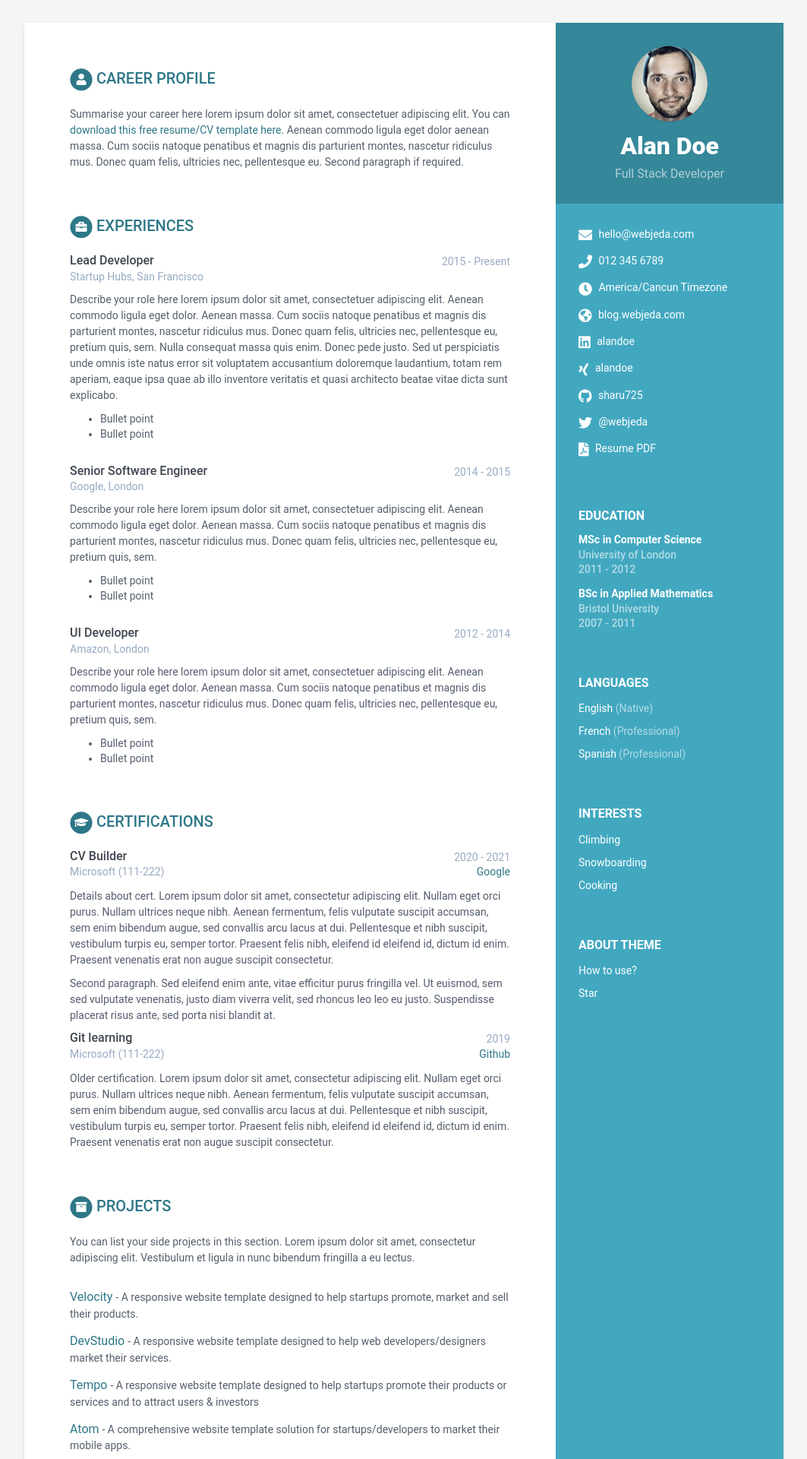
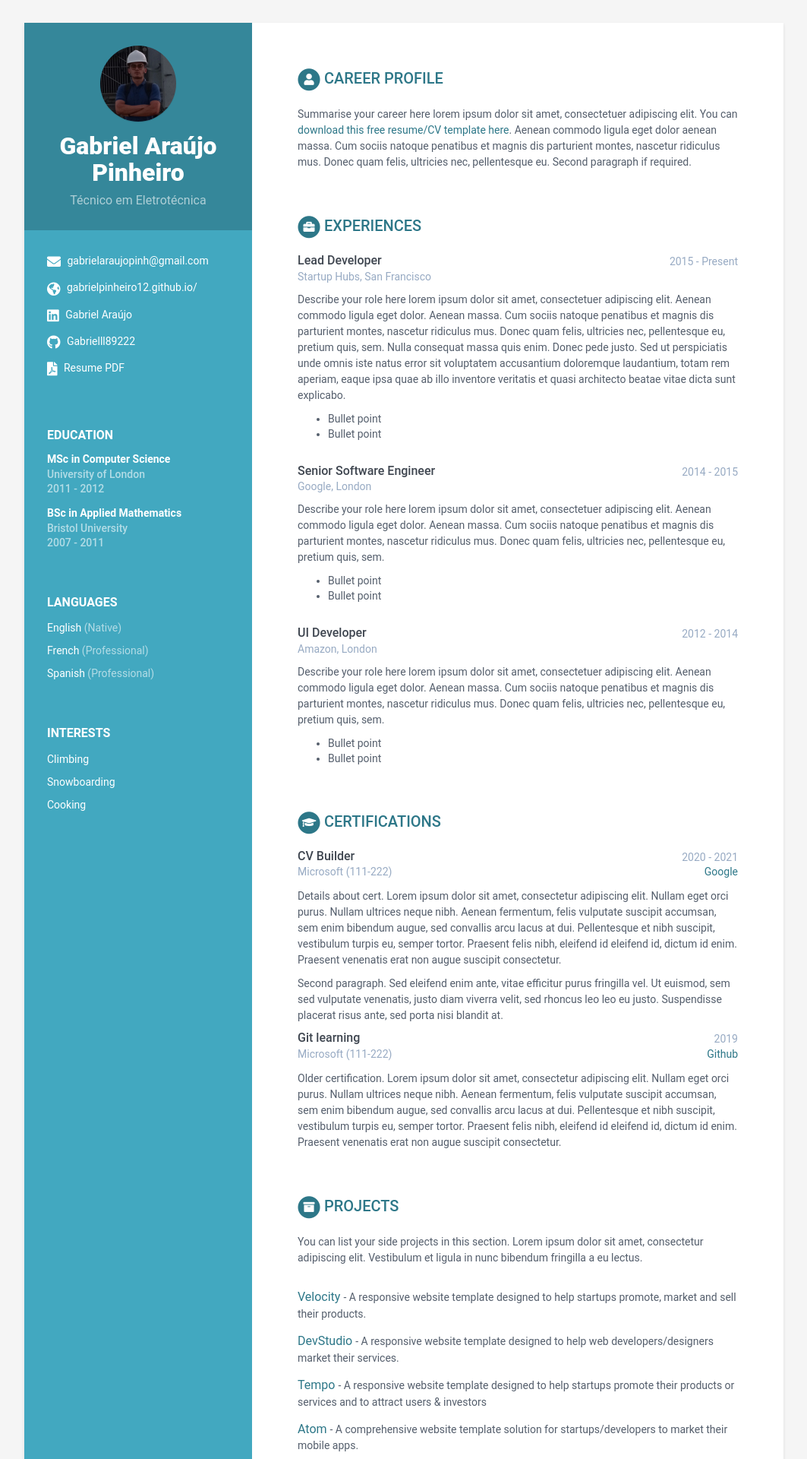
Before and after one commit to GabrielPinheiro12/GabrielPinheiro12.github.io, a Jekyll site: the page built from index.html, in a window 1280 px wide. Shown: the top 1920 px of the page at 76% size, without its empty margins (108-1171 px from the left). Built offline with Jekyll 4.4.1, drawn with Linux system fonts in a browser that asks for light colours.

Commit message:
Primeira mudança

```diff
--- a/_config.yml
+++ b/_config.yml
@@ -1,7 +1,7 @@
 #Update all the sections by editing the data.yml file inside _data folder.
 
 # Site Settings
-title: My Resume
+title: Gabriel Araújo Pinheiro
 url: 'http://webjeda.com'
 
 #change it according to your repository name
--- a/_data/data.yml
+++ b/_data/data.yml
@@ -3,32 +3,25 @@
 #
 
 sidebar:
-    position: right # position of the sidebar : left or right
-    about: True # set to False or comment line if you want to remove the "how to use?" in the sidebar
+    position: left # position of the sidebar : left or right
+    about: False # set to False or comment line if you want to remove the "how to use?" in the sidebar
     education: True # set to False if you want education in main section instead of in sidebar
 
     # Profile information
-    name: Alan Doe
-    tagline: Full Stack Developer
+    name: Gabriel Araújo Pinheiro
+    tagline: Técnico em Eletrotécnica
     avatar: profile.png  #place a 100x100 picture inside /assets/images/ folder and provide the name of the file below
 
     # Sidebar links
-    email: hello@webjeda.com
-    phone: 012 345 6789
-    timezone: America/Cancun Timezone
-    citizenship:
-    website: blog.webjeda.com #do not add http://
-    linkedin: alandoe
-    xing: alandoe
-    github: sharu725
+    email: gabrielaraujopinh@gmail.com
+    website: gabrielpinheiro12.github.io/ #do not add http://
+    linkedin: Gabriel Araújo
+    github: Gabrielll89222
     telegram: # add your nickname without '@' sign
-    gitlab:
-    bitbucket:
-    twitter: '@webjeda'
     stack-overflow: # Number/Username, e.g. 123456/alandoe
     codewars:
     goodreads: # Number-Username, e.g. 123456-alandoe
-    pdf: http://www.africau.edu/images/default/sample.pdf
+    pdf: https://drive.google.com/file/d/13UwMYuu4UluCCzfvS9JyJmKNARPZor2K/view?usp=sharing
 
     languages:
       title: Languages
```
Also changed, not shown: assets/images/profile.png.
